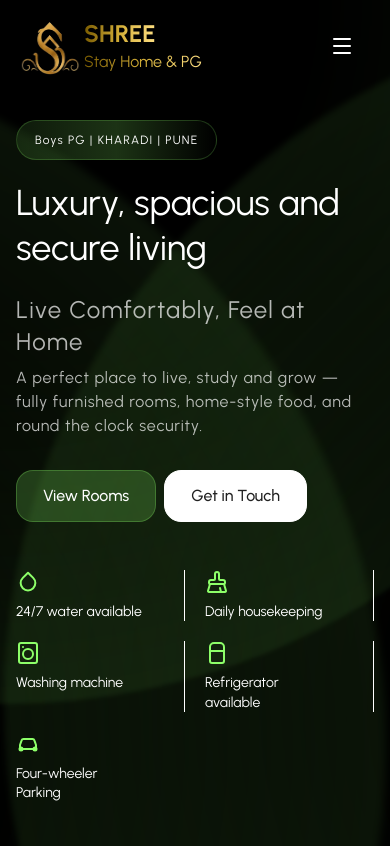
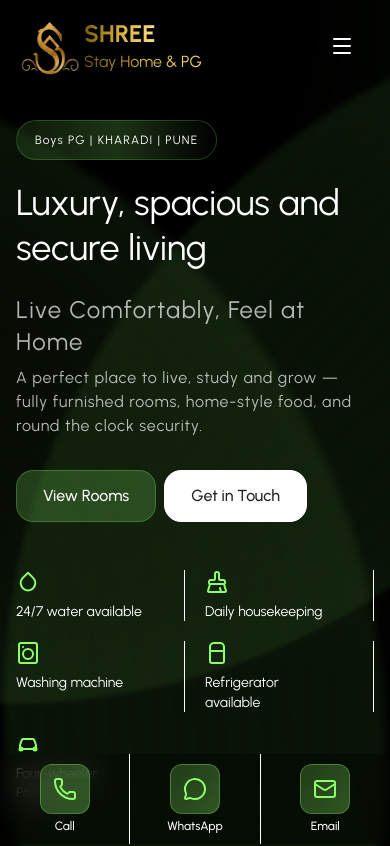
Before and after one commit to shribinwade/shreePG-web, a React (Vite) app: page / in a window 390 px wide. Shown: the top 846 px of the page. Built offline with nearby package versions, Linux system fonts and the light colour scheme.

Commit message:
in mobile view fixed bottom added

```diff
--- a/src/App.jsx
+++ b/src/App.jsx
@@ -10,6 +10,7 @@ import Footer from './components/layout/Footer';
 import Testimonials from './components/sections/Testimonials';
 import Gallery from './components/sections/Gallery';
 import FAQ from './components/sections/FAQ';
+import MobileContactBar from './components/layout/MobileContactBar';
 
 function App() {
   const [count, setCount] = useState(0)
@@ -30,6 +31,7 @@ function App() {
           <Contact />
           <Footer />
         </main>
+        <MobileContactBar />
       </div>
     </>
   )
--- a/src/components/layout/Footer.jsx
+++ b/src/components/layout/Footer.jsx
@@ -125,7 +125,7 @@ const Footer = () => {
         </div>
 
         <FadeIn delay={300}>
-          <div className='pt-8 border-t border-white/10 mb-10' >
+          <div className='pt-8 border-t border-white/10 mb-25 '  >
             <div className='flex flex-col md:flex-row items-center justify-between gap-4'>
               <p className='text-white/50 text-sm'>
                 © {new Date().getFullYear()} {pg.name} Stay Home & PG. All rights
--- /dev/null
+++ b/src/components/layout/MobileContactBar.jsx
@@ -0,0 +1,54 @@
+// components/layout/MobileContactBar.jsx
+import { Phone, MessageCircle, Mail } from 'lucide-react';
+import { pg } from '../../data/data';
+
+const PHONE = '+911234567890';   // update with your number
+const WHATSAPP = '911234567890'; // no + or spaces
+const EMAIL = 'info@yourhotel.com';
+const defaultMsg = `Hi, I'm interested in ${pg.suffix || 'your services'}!`;
+
+
+function MobileContactBar() {
+    return (
+        <div className="fixed bottom-0 left-0 right-0 z-50 flex md:hidden  bg-black/30 backdrop-blur-lg">
+
+            <a href={`tel:${pg.phone}`}
+                target="_blank"
+                className="flex flex-1 flex-col items-center justify-center gap-1 py-2.5  active:bg-primary-100"
+            >
+                <div className='p-3 bg-linear-to-br from-primary/20 to-primary/30 border border-primary/30 rounded-xl'>
+                    <Phone className='w-6 h-6 text-primary' size={20} />
+                </div>
+
+                <span className="text-xs font-medium" >Call</span>
+            </a>
+
+            <a href={`https://wa.me/${pg.phone.replace(/\D/g, '')}?text=${encodeURIComponent(defaultMsg)}`}
+                target="_blank"
+                rel="noopener noreferrer"
+                className="flex flex-1 flex-col items-center justify-center gap-1 py-2.5  border-x border-primary-200 active:bg-gray-100"
+            >
+                <div className='p-3 bg-linear-to-br from-primary/20 to-primary/30 border border-primary/30 rounded-xl'>
+                    <MessageCircle className='w-6 h-6 text-primary' size={20} />
+                </div>
+                <span className="text-xs font-medium">WhatsApp</span>
+            </a>
+
+
+
+            <a
+                href={`mailto:${pg.email}`}
+                target="_blank"
+                rel="noopener noreferrer"
+                className="flex flex-1 flex-col items-center justify-center gap-1 py-2.5  active:bg-primary-100"
+            >
+                <div className='p-3 bg-linear-to-br from-primary/20 to-primary/30 border border-primary/30 rounded-xl'>
+                    <Mail className='w-6 h-6 text-primary' size={20} />
+                </div>
+                <span className="text-xs font-medium">Email</span>
+            </a >
+        </div >
+    );
+}
+
+export default MobileContactBar;
--- a/src/components/sections/Gallery.jsx
+++ b/src/components/sections/Gallery.jsx
@@ -37,7 +37,7 @@ const Gallery = () => {
           <FadeIn delay={300}>
             <main className="max-w-full z-10 grid grid-cols-1 md:grid-cols-3 gap-2">
               {images.map((image, index) => (
-                <FadeIn delay={index * 200} className="aspect-4/3 overflow-hidden">
+                <FadeIn key={index}  delay={index * 200} className="aspect-4/3 overflow-hidden">
                 <a
                   href="#"
                   key={index}
--- a/src/components/sections/Hero.jsx
+++ b/src/components/sections/Hero.jsx
@@ -99,7 +99,7 @@ const Hero = () => {
 
                 {/* Image Container */}
                 <div className="relative rounded-2xl overflow-hidden m-px h-[calc(100%-2px)]">
-                  <img src="assets/Room3.avif" alt="room"
+                  <img src="assets/s1.avif" alt="room"
                     className='w-full h-200 object-cover' />
                 </div>
               </div>
--- a/src/data/gallary.js
+++ b/src/data/gallary.js
@@ -4,7 +4,7 @@ export const images = [
         alt: "SingleRoom",
     },
     {
-        src: 'assets/DoubleRoom.avif',
+        src: 'assets/s2.avif',
         alt: 'DoubleRoom',
     },
 
@@ -21,7 +21,7 @@ export const images = [
         alt: 'Room',
     },
     {
-        src: 'assets/Room7.avif',
+        src: 'assets/s1.avif',
         alt: 'Room',
     },
 
```
Also changed, not shown: public/assets/s1.avif (added), public/assets/s2.avif (added).
